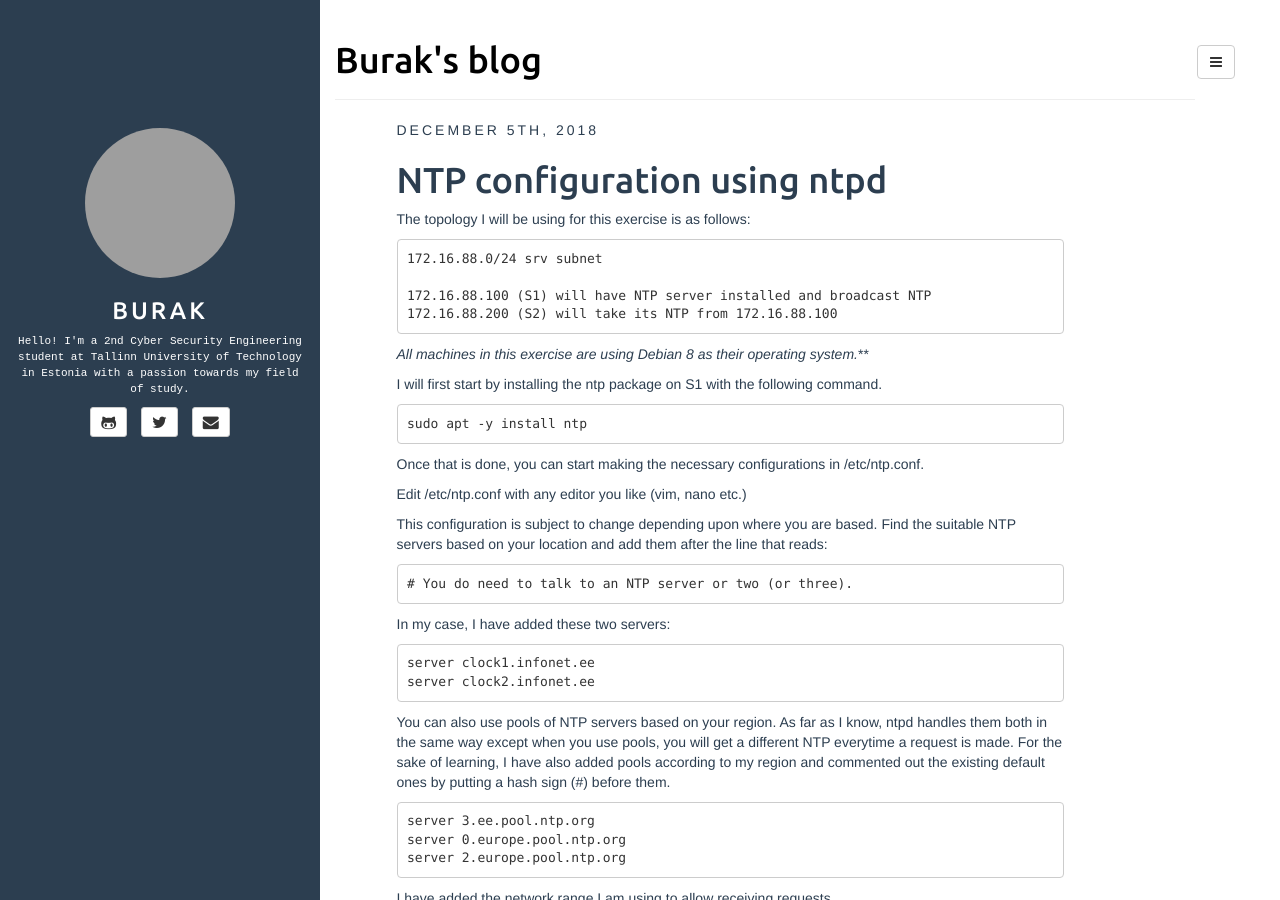
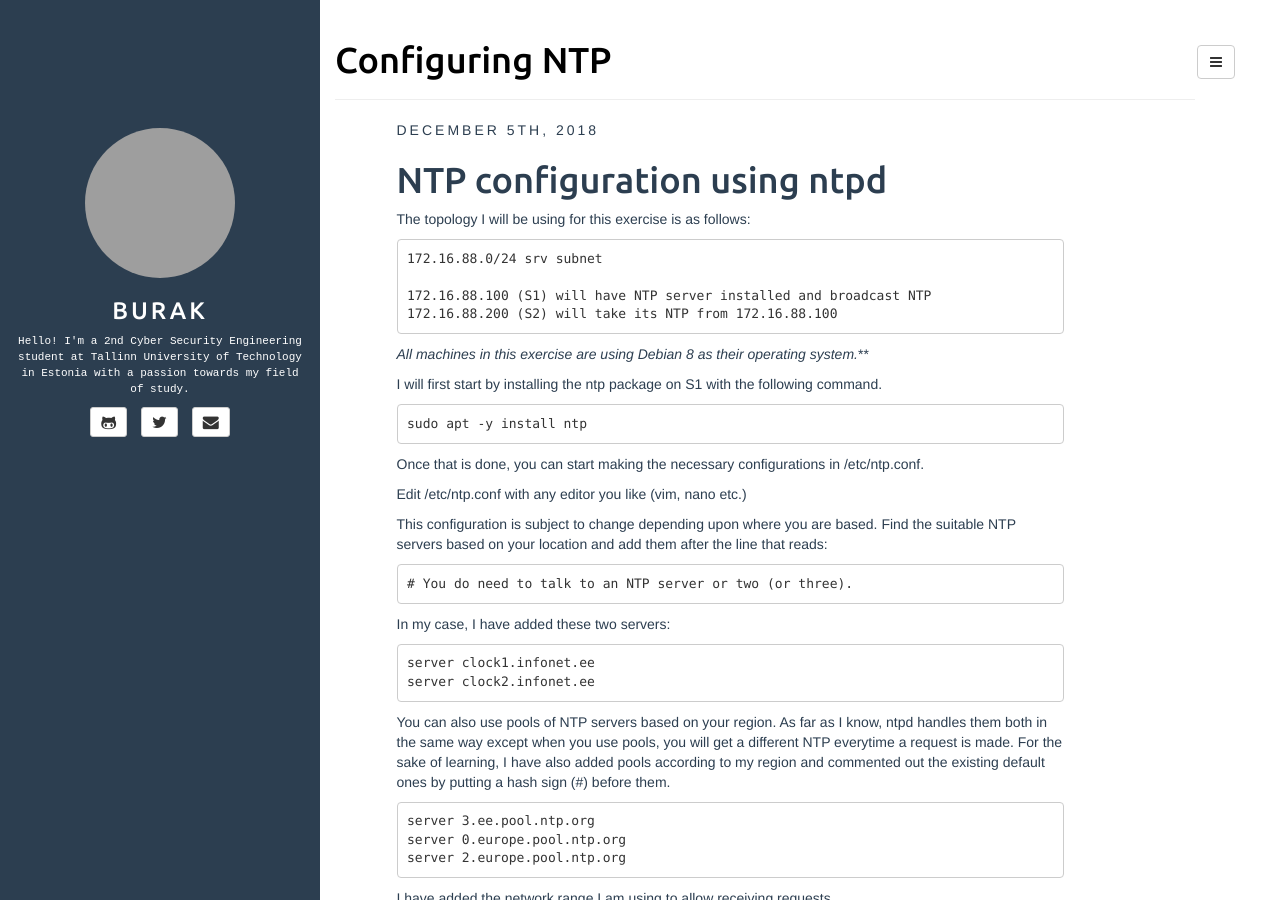
Before and after one commit to mavzerburak0/mavzerburak0.github.io, a Jekyll site: the page built from _posts/2018-12-05-configuring-ntp.md, in a window 1280 px wide and 900 px high. Built offline with Jekyll 4.4.1, drawn with Linux system fonts in a browser that asks for light colours; our own code applies the rules of GitHub Pages for plain Markdown files; some of the changed text lies outside the part shown; grey boxes are pictures that could not be loaded.

Commit message:
Post options added

```diff
--- a/_posts/2018-12-05-configuring-ntp.md
+++ b/_posts/2018-12-05-configuring-ntp.md
@@ -1,3 +1,11 @@
+---
+layout: post
+title: Configuring NTP
+categories: [sysadmin]
+tags: [ntp, ntpd]
+description: NTP configuration using ntpd
+---
+
 NTP configuration using ntpd
 ======
 
```
